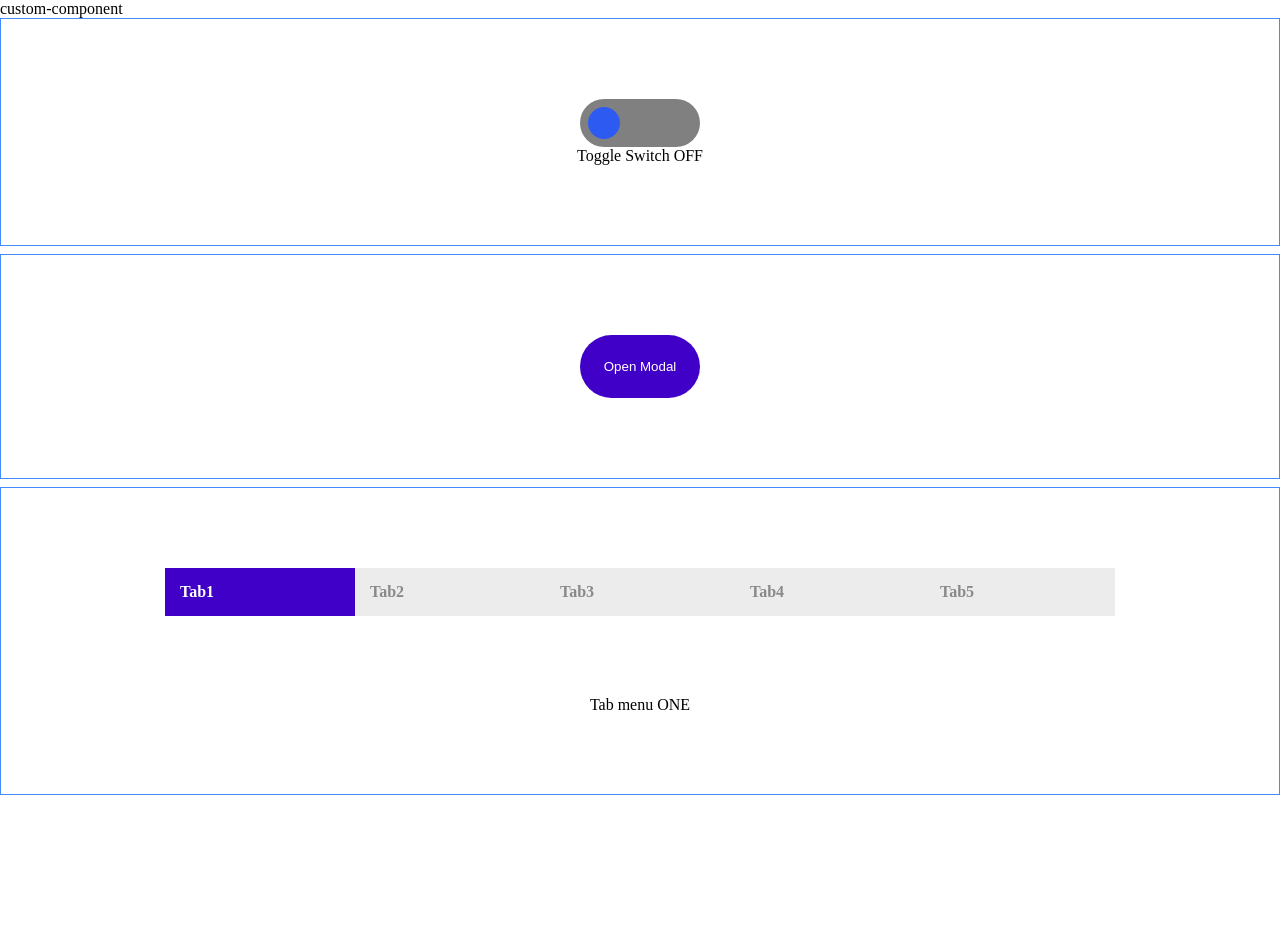
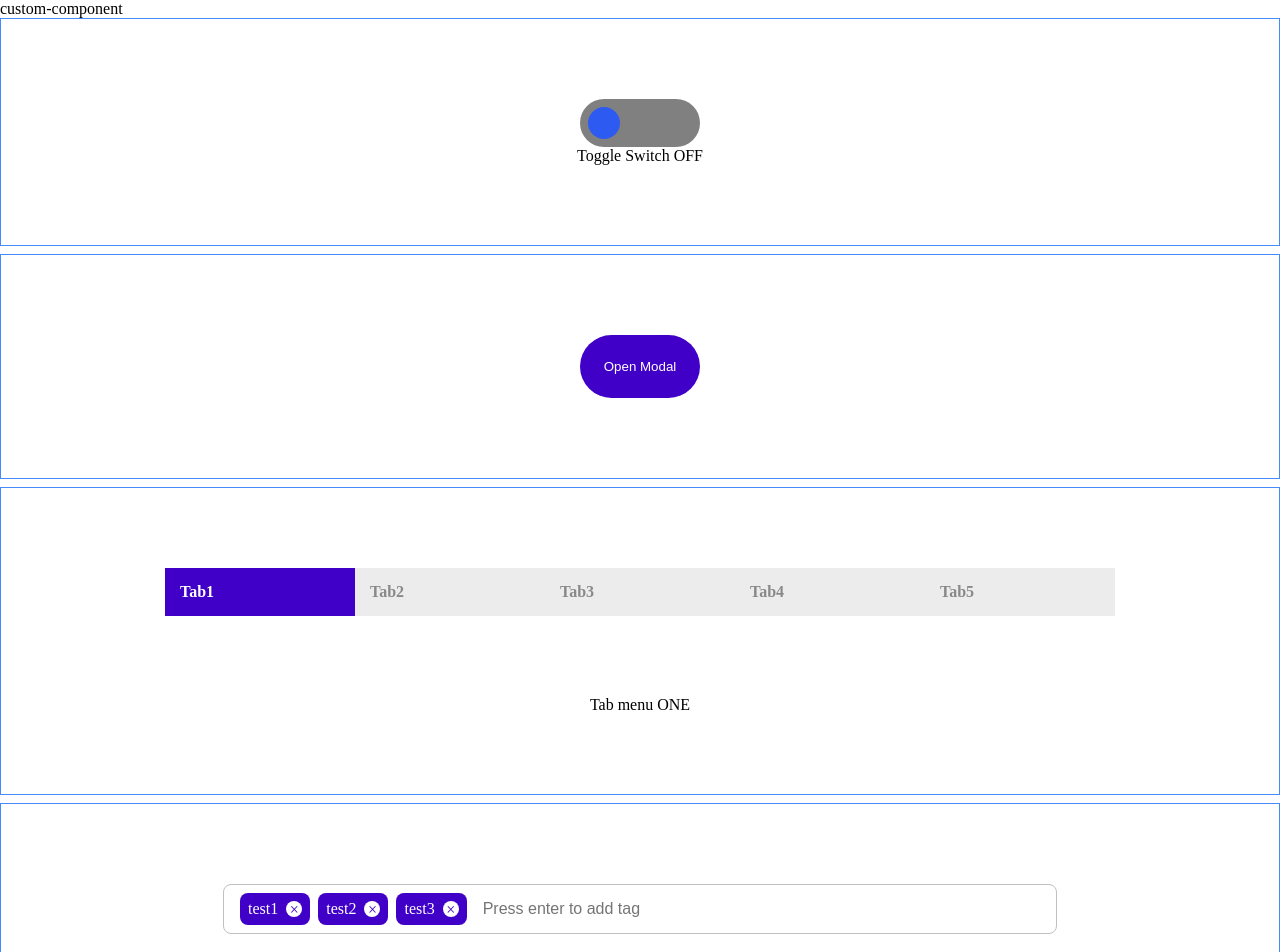
Before and after one commit to JAM-PARK/wanted_pre_onboarding, a React (Create React App) app in the folder custom-component/: page / in a window 1280 px wide. Shown: the top 952 px of the page. Before the commit the page ends 800 px from the top, so only its background shows below. Built offline with nearby package versions, Linux system fonts and the light colour scheme; the HTML template or start-up script is replaced by a standard one.

Commit message:
Add : Tag structure

```diff
--- a/custom-component/src/App.js
+++ b/custom-component/src/App.js
@@ -2,6 +2,7 @@ import './App.scss';
 import Toggle from './components/Toggle';
 import Modal from './components/Modal';
 import Tab from './components/Tab';
+import Tag from './components/Tag';
 
 const App = () => {
   return (
@@ -10,6 +11,7 @@ const App = () => {
       <Toggle />
       <Modal />
       <Tab />
+      <Tag />
     </>
   );
 };
--- a/custom-component/src/components/Tag.js
+++ b/custom-component/src/components/Tag.js
@@ -0,0 +1,28 @@
+import './Tag.scss';
+import { useState } from 'react';
+
+const Tag = () => {
+  return (
+    <div className="tag-container">
+      <div className="tag-input">
+        <ul>
+          <li className="tag">
+            <span>test1</span>
+            <span className="tag-close-icon">&times;</span>
+          </li>
+          <li className="tag">
+            <span>test2</span>
+            <span className="tag-close-icon">&times;</span>
+          </li>
+          <li className="tag">
+            <span>test3</span>
+            <span className="tag-close-icon">&times;</span>
+          </li>
+        </ul>
+        <input type="text" placeholder="Press enter to add tag" />
+      </div>
+    </div>
+  );
+};
+
+export default Tag;
--- /dev/null
+++ b/custom-component/src/components/Tag.scss
@@ -0,0 +1,58 @@
+.tag-container {
+  display: flex;
+  flex-direction: column;
+  align-items: center;
+  border: 1px solid #448bff;
+  width: auto;
+  height: auto;
+  padding: 5rem;
+  margin-top: 0.5rem;
+}
+
+.tag-input {
+  display: flex;
+  width: 50rem;
+  height: 3rem;
+  padding: 0 1rem;
+  border: 1px solid rgb(192, 192, 192);
+  border-radius: 0.5rem;
+  &:focus-within {
+    border: 1px solid #4000c7;
+  }
+
+  > ul {
+    display: flex;
+    padding: 0;
+    margin: 0.5rem 0;
+    > .tag {
+      display: flex;
+      align-items: center;
+      justify-content: center;
+      padding: 0 0.5rem;
+      margin-right: 0.5rem;
+      border-radius: 0.5rem;
+      list-style: none;
+      background: #4000c7;
+      color: #fff;
+      > .tag-close-icon {
+        width: 1rem;
+        height: 1rem;
+        margin-left: 0.5rem;
+        border-radius: 50%;
+        text-align: center;
+        color: #4000c7;
+        background: white;
+        cursor: pointer;
+      }
+    }
+  }
+  > input {
+    flex: 1;
+    border: none;
+    padding: 0 1rem 0 0.5rem;
+    font-size: 1rem;
+    &:focus {
+      outline: none;
+    }
+  }
+}
```
